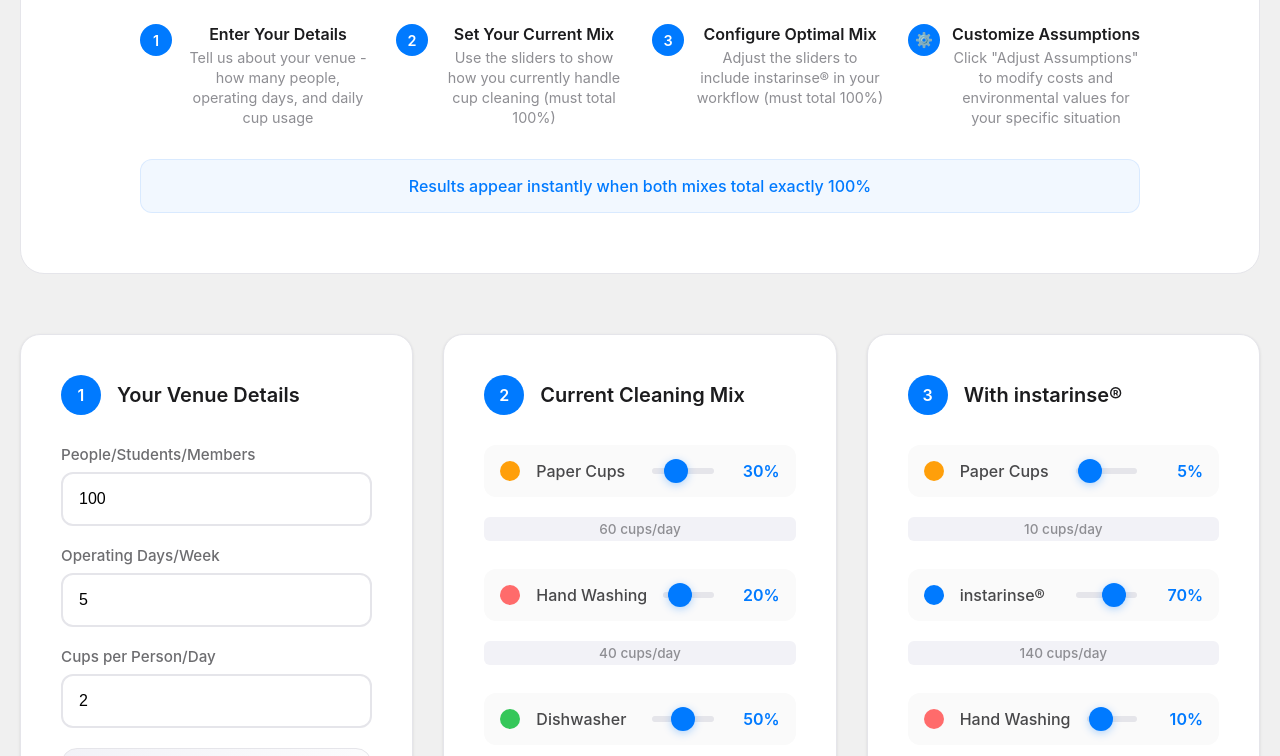
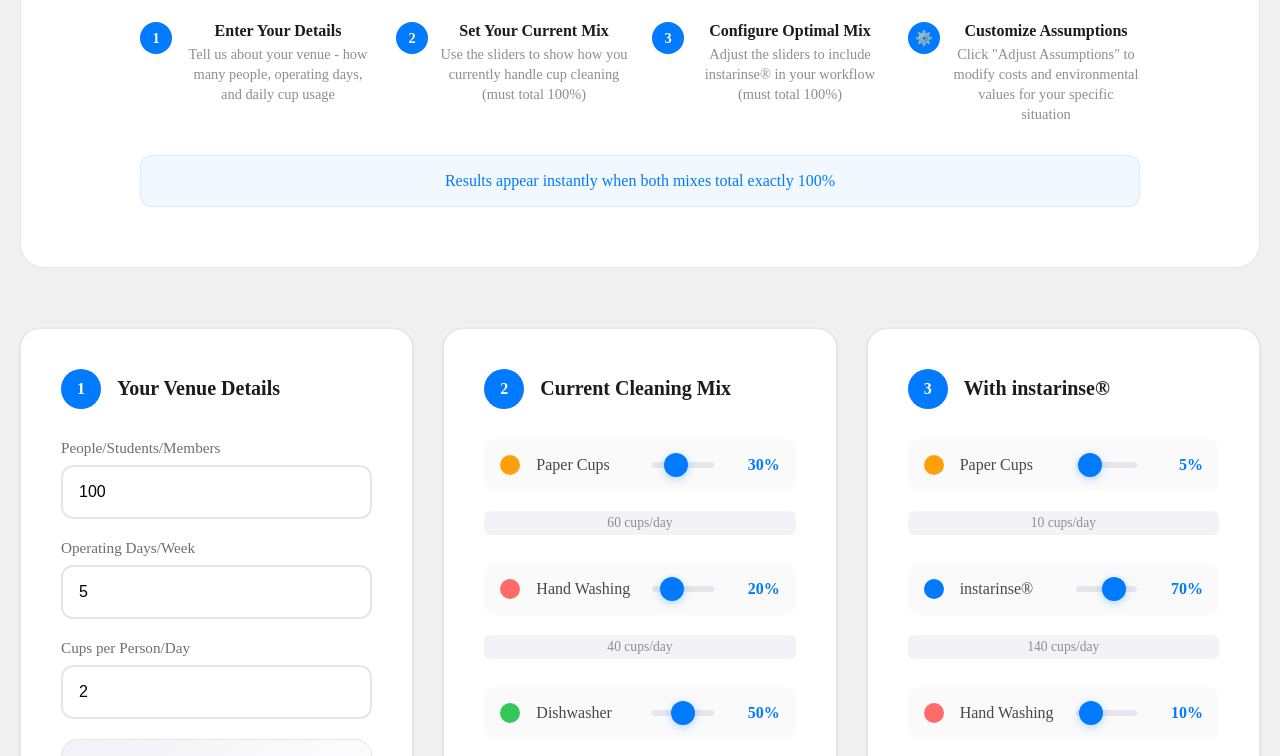
Before and after one commit to salmon2706/calculator-website-official, a plain HTML site: page index.html in a window 1280 px wide. Shown: the part 166-922 px from the top of the page. Drawn offline with Linux system fonts and the light colour scheme.

Commit message:
Remove custom font override to inherit Webflow page font

```diff
--- a/index.html
+++ b/index.html
@@ -16,7 +16,6 @@
         }
 
         body {
-            font-family: -apple-system, BlinkMacSystemFont, 'SF Pro Display', 'Segoe UI', Roboto, sans-serif;
             background: #f0f0f0;
             color: var(--neutral-800); -webkit-font-smoothing: antialiased;
         }
```
